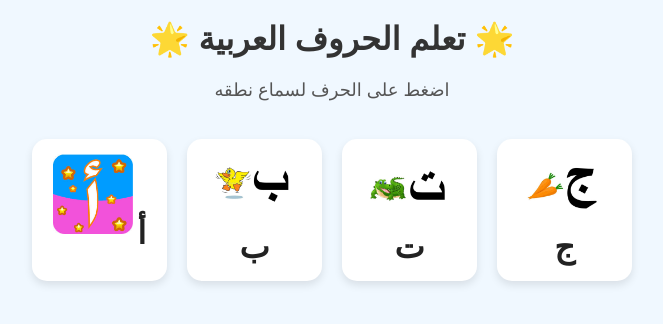
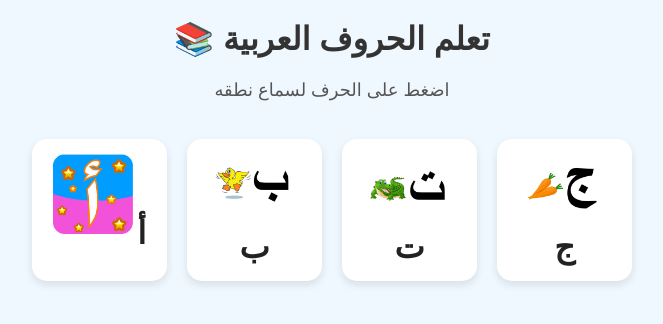
Before and after one commit to rayanaz978-cloud/kids-arabic-app, a plain HTML site: page index.html in a window 1280 px wide. Shown: the whole page, without its empty margins (308-971 px from the left). Drawn offline with Linux system fonts and the light colour scheme.

Commit message:
Update index.html

```diff
--- a/index.html
+++ b/index.html
@@ -4,12 +4,17 @@
   <meta charset="UTF-8">
   <meta name="viewport" content="width=device-width, initial-scale=1.0">
   <title>تعلم الحروف العربية</title>
+
+  <!-- خط عربي جميل -->
+  <link href="https://fonts.googleapis.com/css2?family=Cairo:wght@600&display=swap" rel="stylesheet">
+
   <link rel="stylesheet" href="style.css">
 </head>
 
 <body>
-  <h1>🌟 تعلم الحروف العربية 🌟</h1>
-  <p>اضغط على الحرف لسماع نطقه</p>
+
+  <h1>📚 تعلم الحروف العربية</h1>
+  <p class="subtitle">اضغط على الحرف لسماع نطقه</p>
 
   <div class="container">
 
```
